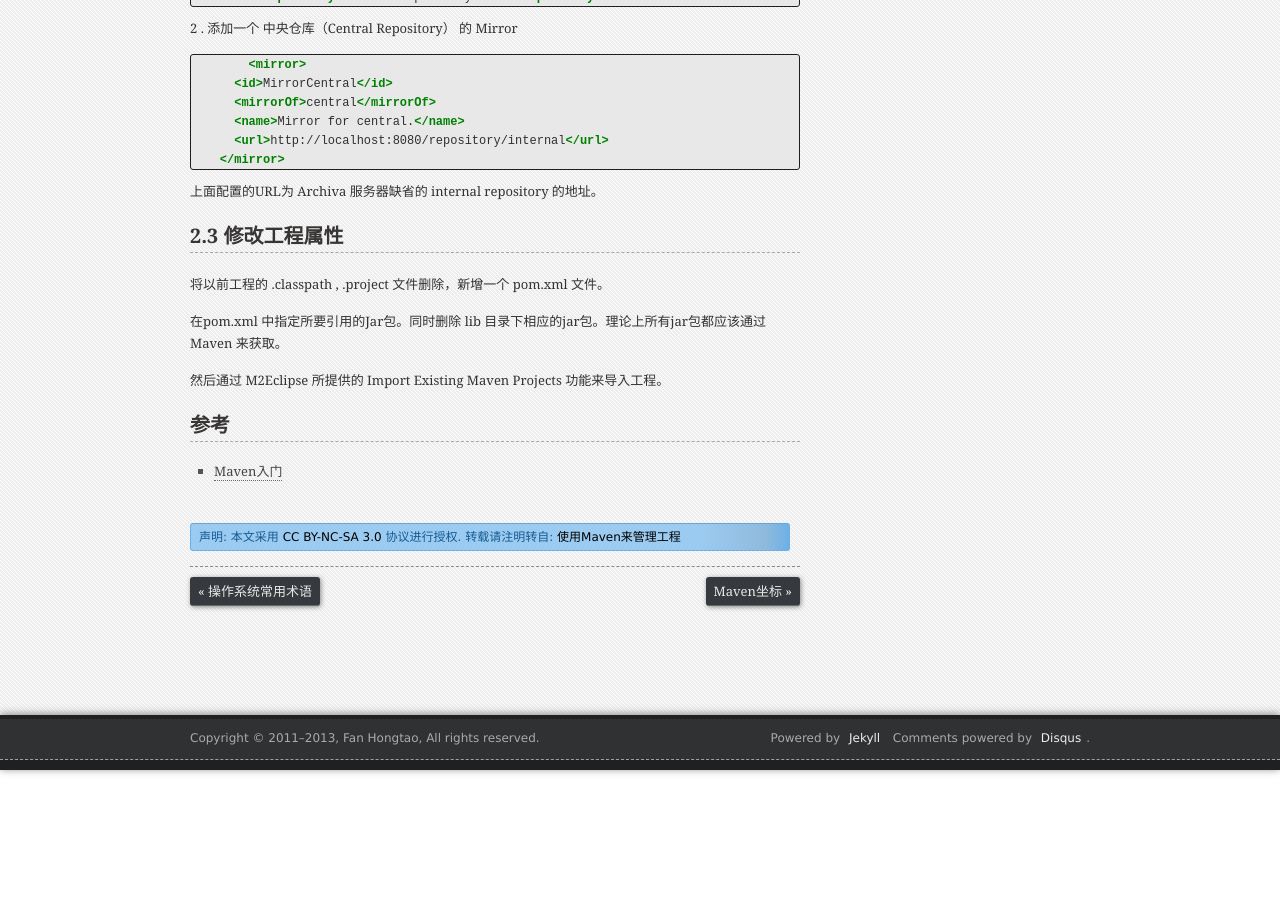
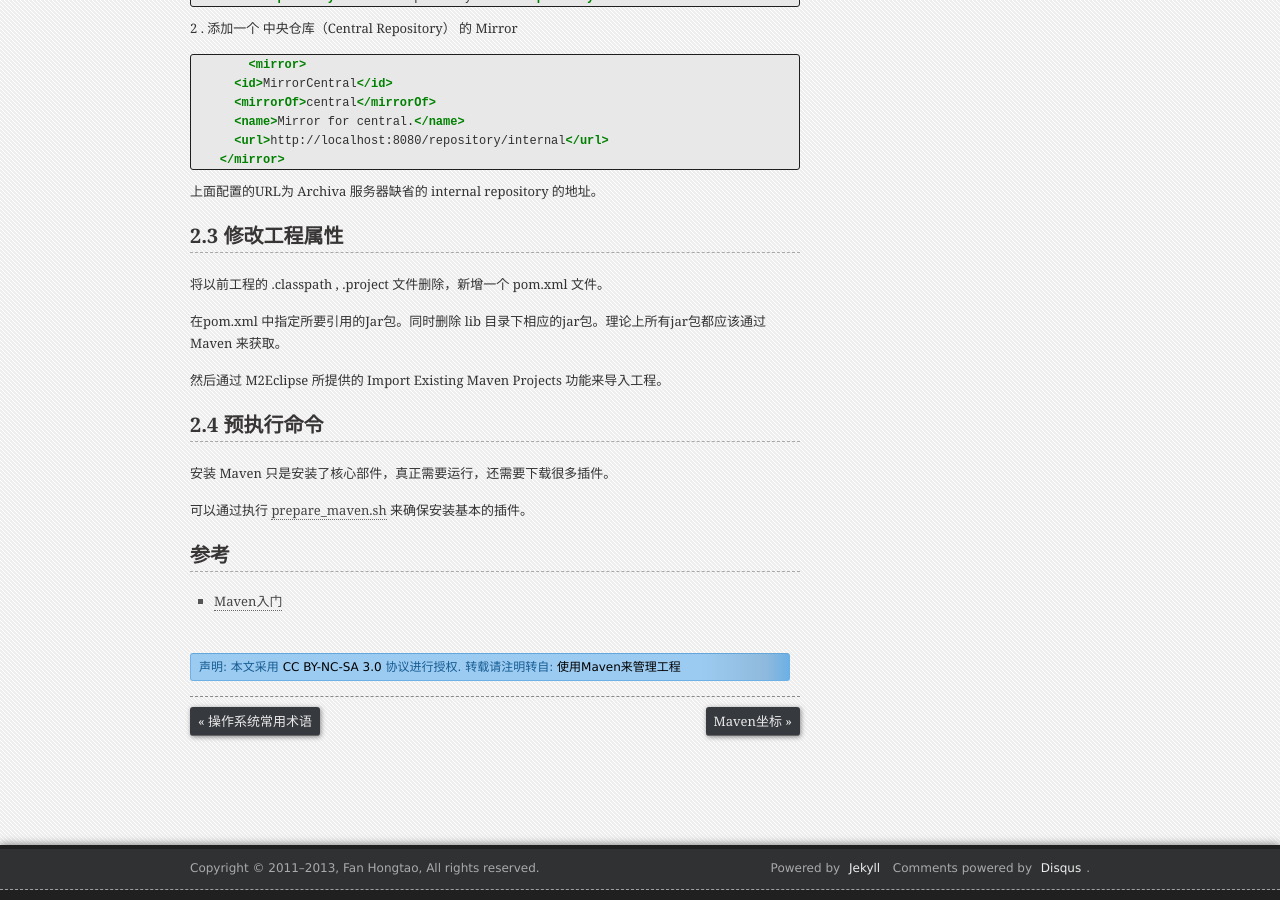
Before and after one commit to fanhongtao/fanhongtao.github.com, a Jekyll site: the page built from _posts/2013-03-16-using-mvn.md, in a window 1280 px wide and 900 px high, scrolled down 1164 px. Built offline with Jekyll 4.4.1, drawn with Linux system fonts in a browser that asks for light colours; Markdown is read by kramdown in place of the engine named in the settings; comment, search, counter and statistics services are not loaded.

Commit message:
Update using-mvn

```diff
--- a/_posts/2013-03-16-using-mvn.md
+++ b/_posts/2013-03-16-using-mvn.md
@@ -65,5 +65,11 @@ copyright: cn
 
 然后通过 M2Eclipse 所提供的 Import Existing Maven Projects 功能来导入工程。
 
+# 2.4 预执行命令
+
+安装 Maven 只是安装了核心部件，真正需要运行，还需要下载很多插件。
+
+可以通过执行 [prepare_maven.sh](/attachments/prepare_maven.sh) 来确保安装基本的插件。
+
 # 参考
 * [Maven入门](/2013/03/14/mvn-common-commonads.md)
```
Also changed, not shown: 1 other file.
